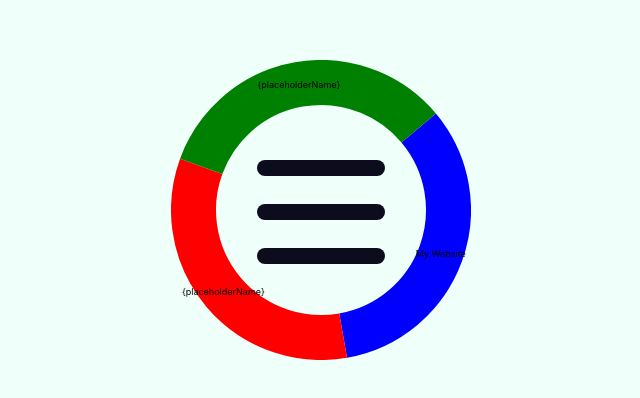
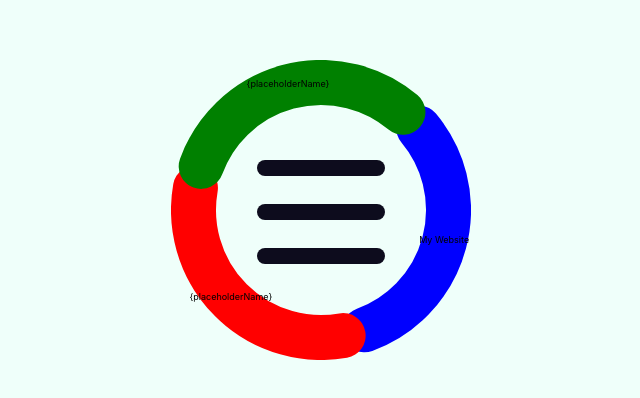
Before and after one commit to JaidenRM/jrm-home, a React (Create React App) app: page / in a window 1280 px wide. Shown: the part 188-586 px from the top of the page, without its empty margins (319-959 px from the left). Built offline with nearby package versions, Linux system fonts and the light colour scheme.

Commit message:
-- Integrating the link aspect and menu interactions/styling associated with that

```diff
--- a/src/components/MyWheelMenu.tsx
+++ b/src/components/MyWheelMenu.tsx
@@ -1,5 +1,6 @@
 import React from "react";
 import { PieChart } from "react-minimal-pie-chart";
+import { LabelRenderProps } from "react-minimal-pie-chart/types/Label";
 import styled from "styled-components";
 import { PIE_CHART_DATA as PieChartData } from "../constants/testData"
 import { WheelMenuOption } from "../models/WheelMenuOption";
@@ -37,8 +38,22 @@ const StyledDiv = styled.div`
     }
 `;
 
+interface IOption {
+    option: WheelMenuOption
+    key: string
+}
+
+function GenerateTextSvg(label: LabelRenderProps, data: WheelMenuOption) {
+    return (
+        <text {...label}>
+            <a href={data.url} target="_blank" rel="noreferrer">{data.label}</a>
+        </text>
+    );
+}
+
 export const MyWheelMenu = (props: IWheelMenuProps) => {
     const lineWidth: number = Math.max(100 - props.innerHoleCoverage, 0);
+    const pieOptions = props.options.filter(opt => opt.onOuterWheel);
 
     return (
         <StyledDiv>
@@ -46,16 +61,21 @@ export const MyWheelMenu = (props: IWheelMenuProps) => {
                 options={props.options.filter(opt => !opt.onOuterWheel)}
             />
             <PieChart
-                data={
-                    props.options
-                        .filter(opt => opt.onOuterWheel)
-                        .map(opt => opt.ToDataEntry())
-                }
-                label={({ dataEntry }) => dataEntry.title }
+                data={pieOptions.map(opt => opt.ToDataEntry())}
+                label={label => GenerateTextSvg(label, pieOptions[label.dataIndex])}
                 labelStyle={{ fontSize: 3 }}
                 labelPosition={100 - lineWidth/2}
                 startAngle={320}
                 lineWidth={lineWidth}
+                rounded={true}
+                paddingAngle={10}
+                animate={true}
+                onClick={(e, i) => {
+                    if(pieOptions[i].url)
+                        window.open(pieOptions[i].url, '_blank');
+                }}
+                onMouseOver={ (e, i) => e.currentTarget.setAttribute('opacity', pieOptions[i].url ? '0.5' : '1') }
+                onMouseOut={ (e, i) => e.currentTarget.setAttribute('opacity', '1') }
             />
         </StyledDiv>
     );
--- a/src/constants/coreConstants.ts
+++ b/src/constants/coreConstants.ts
@@ -1,9 +1,9 @@
 import { WheelMenuOption } from "../models/WheelMenuOption";
 
 export const MENU_OPTIONS: WheelMenuOption[] = [
-    new WheelMenuOption('Blue', true, 'My Website'),
-    new WheelMenuOption('Red', true, '{placeholderName}'),
-    new WheelMenuOption('Yellow', false, 'Tic Tac Toe'),
-    new WheelMenuOption('Pink', false, 'Randomness'),
-    new WheelMenuOption('Green', true, '{placeholderName}'),
+    new WheelMenuOption({colour: 'Blue', onOuterWheel: true, label: 'My Website', url: 'https://www.google.com.au'}),
+    new WheelMenuOption({colour: 'Red', onOuterWheel: true, label: '{placeholderName}'}),
+    new WheelMenuOption({colour: 'Yellow', onOuterWheel: false, label: 'Tic Tac Toe'}),
+    new WheelMenuOption({colour: 'Pink', onOuterWheel: false, label: 'Randomness'}),
+    new WheelMenuOption({colour: 'Green', onOuterWheel: true, label: '{placeholderName}'}),
 ]
--- a/src/constants/testData.ts
+++ b/src/constants/testData.ts
@@ -1,9 +1,9 @@
 import { WheelMenuOption } from "../models/WheelMenuOption";
 
 export const PIE_CHART_DATA: WheelMenuOption[] = [
-    new WheelMenuOption('#E38627', true, 'Cool Thing 1'),
-    new WheelMenuOption('#C13C37', true, 'Cool Thing 2'),
-    new WheelMenuOption('#6A2135', true, 'Cool Thing 3'),
-    new WheelMenuOption('#ADD235', false, 'Cool Thing 4'),
-    new WheelMenuOption('#EE2234', true, 'Cool Thing 5'),
+    new WheelMenuOption({colour: '#E38627', onOuterWheel: true, label: 'Cool Thing 1'}),
+    new WheelMenuOption({colour: '#C13C37', onOuterWheel: true, label: 'Cool Thing 2'}),
+    new WheelMenuOption({colour: '#6A2135', onOuterWheel: true, label: 'Cool Thing 3'}),
+    new WheelMenuOption({colour: '#ADD235', onOuterWheel: false, label: 'Cool Thing 4'}),
+    new WheelMenuOption({colour: '#EE2234', onOuterWheel: true, label: 'Cool Thing 5'}),
 ];
--- a/src/models/WheelMenuOption.ts
+++ b/src/models/WheelMenuOption.ts
@@ -5,23 +5,35 @@ interface DataEntry {
     title?: string | number;
 };
 
-export class WheelMenuOption {
+export interface IWheelMenuOption {
+    key?: string | number;
+    label?: string | number;
+    scale?: number;
+    colour: string;
+    onOuterWheel: boolean;
+    url?: string;
+    icon?: string;
+}
+
+export class WheelMenuOption implements IWheelMenuOption {
     key?: string | number;
     label?: string | number;
     scale: number = 1;
     colour: string;
     onOuterWheel: boolean;
+    url?: string;
+    icon?: string;
 
     constructor(
-        colour: string, onOuterWheel: boolean,
-        label?: string | number, key?: string | number,
-        scale?: number
+        option: IWheelMenuOption
     ) {
-        this.scale = scale || this.scale; //0 also shouldn't be considered hence the '||' instead of '??'
-        this.colour = colour;
-        this.onOuterWheel = onOuterWheel;
-        this.key = key;
-        this.label = label;
+        this.scale = option.scale || this.scale; //0 also shouldn't be considered hence the '||' instead of '??'
+        this.colour = option.colour;
+        this.onOuterWheel = option.onOuterWheel;
+        this.key = option.key;
+        this.label = option.label;
+        this.url = option.url;
+        this.icon = option.icon;
     }
 
     ToDataEntry(): DataEntry {
```
